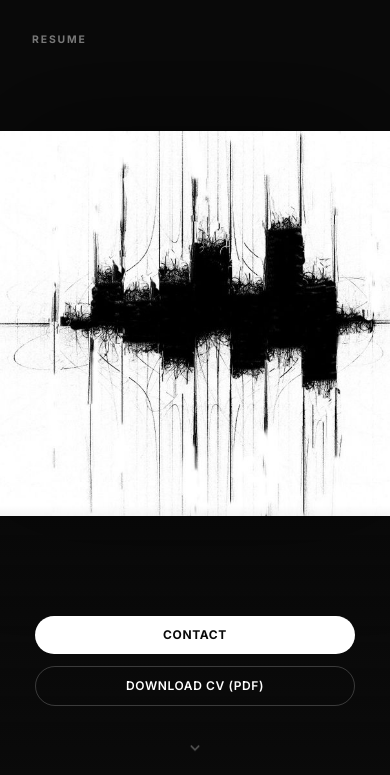
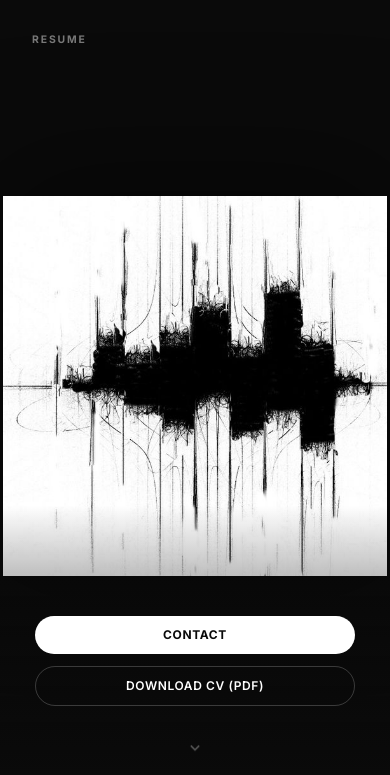
Before and after one commit to rasulbek647/my_portfolio, a Django app: page / in a window 390 px wide. Shown: the part 122-897 px from the top of the page. Run offline with Django 5.2, Linux system fonts and the light colour scheme; data comes from the database, SQL or seed files in the repository; data that the repository does not hold is empty; some libraries are stand-ins or nearby versions.

Commit message:
fix: change mobile hero image layout to flex flow to prevent overlapping text

```diff
--- a/templates/resume/home.html
+++ b/templates/resume/home.html
@@ -261,16 +261,15 @@
   </div>
 
   <!-- Person photo centered above text -->
-  <div class="absolute inset-0 flex items-end justify-center z-[2] pointer-events-none pb-[260px] sm:pb-0">
+  <div class="relative flex-1 sm:absolute sm:inset-0 flex items-end justify-center z-[2] pointer-events-none mt-20 sm:mt-0">
     {% localized_field profile "full_name" as hero_name %}
     {% if profile.photo %}
     <img src="{{ profile.photo.url }}" alt="{{ hero_name }}"
     {% else %}
     <img src="{% static 'img/profile_photo.jpg' %}" alt="{{ hero_name }}"
     {% endif %}
-      class="w-auto object-contain object-bottom block opacity-0"
+      class="h-[45vh] sm:h-full w-auto object-contain object-bottom block opacity-0"
       style="
-        height: 100%;
         max-height: 750px;
         animation: heroPhotoIn 1.4s cubic-bezier(0.16,1,0.3,1) 0.1s both;
         filter: drop-shadow(0 -20px 60px rgba(0,0,0,0.5));
```
